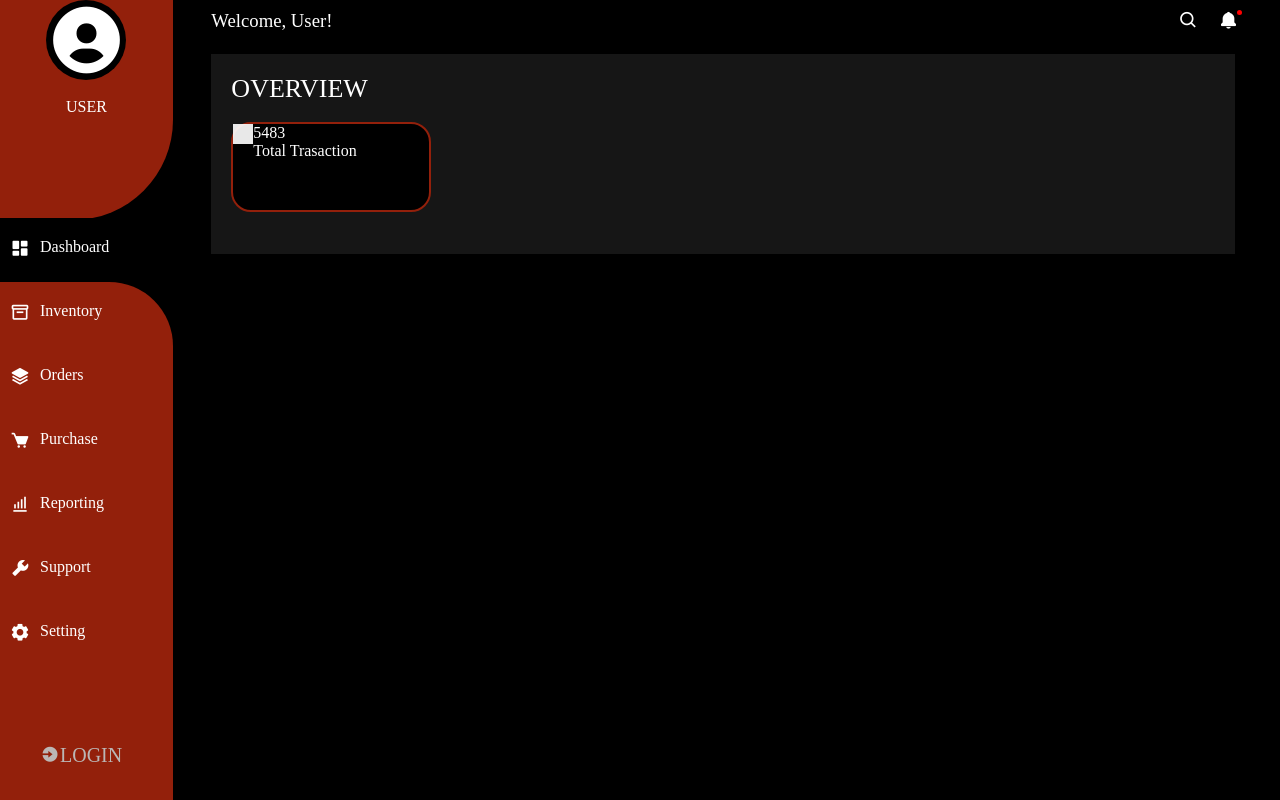
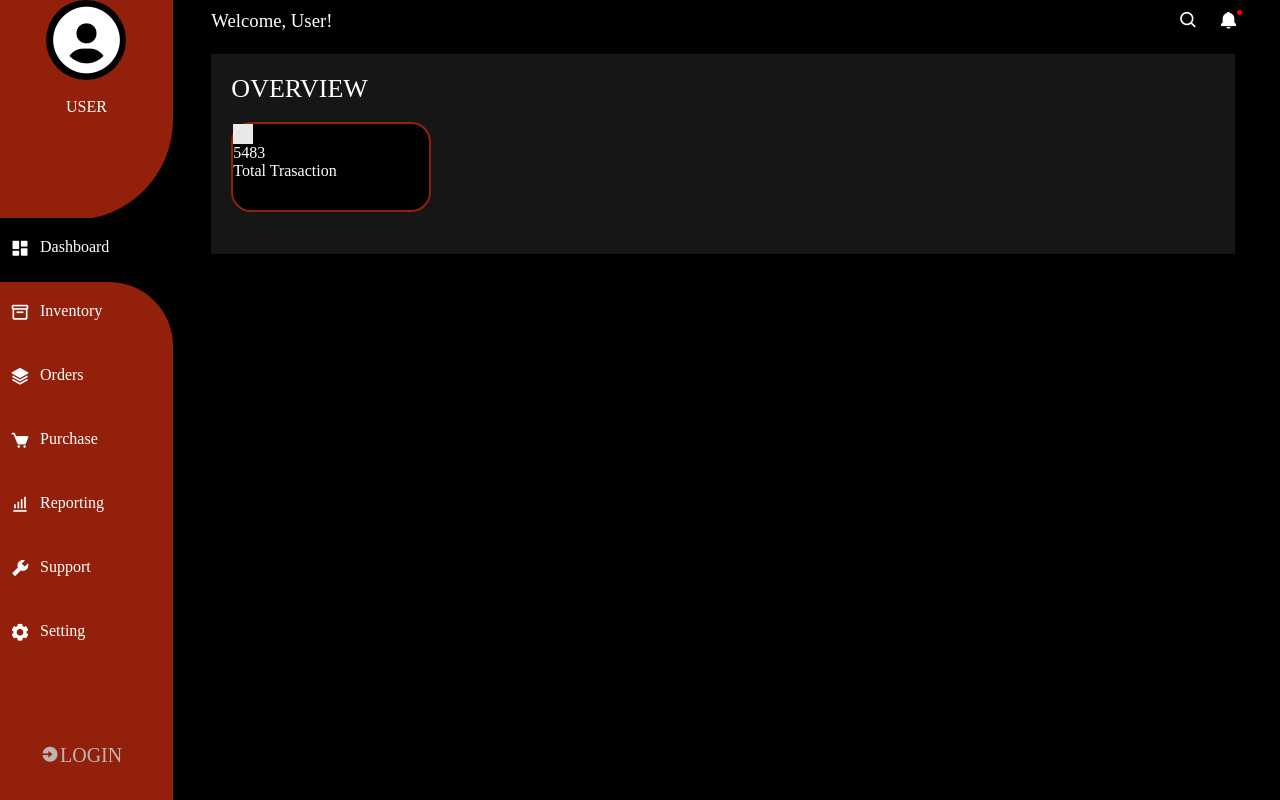
Before and after one commit to Lovethrech/personal-finance-manager, a Vue app: page / in a window 1280 px wide. Built offline with nearby package versions, Linux system fonts and the light colour scheme.

Commit message:
...working on landing-page-overview container

```diff
--- a/src/components/landing-page/LandingPageOverviewBox.vue
+++ b/src/components/landing-page/LandingPageOverviewBox.vue
@@ -9,10 +9,10 @@ const {boxIcon, boxName, boxNo}=defineProps(['boxIcon', 'boxName', 'boxNo']);
 <template>
     <div class="landing-page-overview-box">
         <div class="landing-page-mini-overview-box">
+            <LandingPageOverviewBoxIconCtn :boxIcon="boxIcon"></LandingPageOverviewBoxIconCtn>
+            <LandingPageOverviewBoxTextCtn :boxNo="boxNo" :boxName="boxName"></LandingPageOverviewBoxTextCtn>
+        </div>
 
-        </div>
-        <LandingPageOverviewBoxIconCtn :boxIcon="boxIcon"></LandingPageOverviewBoxIconCtn>
-        <LandingPageOverviewBoxTextCtn :boxNo="boxNo" :boxName="boxName"></LandingPageOverviewBoxTextCtn>
     </div>
 </template>
 
```
